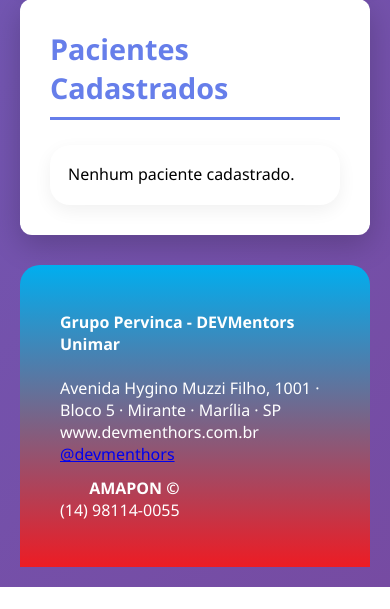
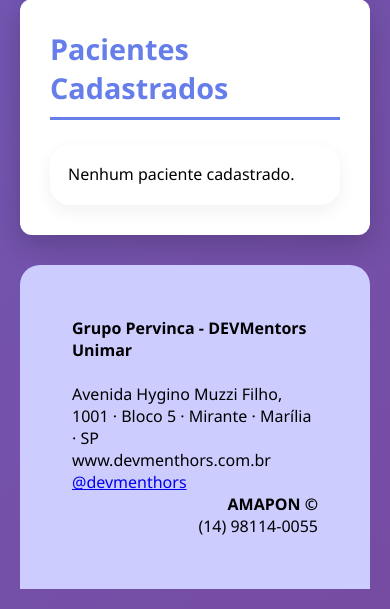
Before and after one commit to Nandazinha/Amapon_Pronto, a PHP site: page /cadastro.php in a window 390 px wide. Shown: the part 3586-4195 px from the top of the page. Before the commit the page ends 4173 px from the top, so only its background shows below. Run offline with PHP 8.4, Linux system fonts and the light colour scheme; data that the repository does not hold is empty.

Commit message:
aaaaaaaaa

```diff
--- a/cadastro.php
+++ b/cadastro.php
@@ -459,14 +459,15 @@ $pacientes = fetch_all(
     </main>
 
     <footer>
+
         <div class="container foot-inner">
             <div>
-                <strong>Grupo Pervinca - DEVMentors Unimar</strong><br><br>
+                <strong>Grupo Pervinca - DEVMentors Unimar</strong><br>
+                <br>
                 Avenida Hygino Muzzi Filho, 1001 · Bloco 5 · Mirante · Marília · SP <br>
                 www.devmenthors.com.br<br>
-                <a href="https://www.instagram.com/devmenthors">@devmenthors</a>
+                <a href="https://www.instagram.com/devmenthors?utm_source=ig_web_button_share_sheet&igsh=ZDNlZDc0MzIxNw==">@devmenthors</a>
             </div>
-
             <div style="text-align:right">
                 <strong>AMAPON ©</strong><br>
                 (14) 98114-0055
--- a/style.css
+++ b/style.css
@@ -265,8 +265,8 @@ h2 {
 }
 
 footer {
-  background: linear-gradient(180deg, var(--accent), var(--muted));
-  color: #fff;
+  background-color: #ccccff;
+  color: #000000;
   padding: 26px;
   margin-top: 28px;
   border-radius: var(--radius) var(--radius) 0 0;
--- a/style_cadastro.css
+++ b/style_cadastro.css
@@ -253,22 +253,15 @@ button:active {
 }
 
 /* RODAPÉ (usa o mesmo estilo base) */
+
 footer {
-  background: linear-gradient(180deg, var(--accent), var(--muted));
-  color: #fff;
-  padding: 26px 20px;
+  background-color: #ccccff;
+  color: #000000;
+  padding: 26px;
   margin-top: 28px;
   border-radius: var(--radius) var(--radius) 0 0;
 }
 
-footer .foot-inner {
-  max-width: var(--max-width);
-  margin: 0 auto;
-  display: flex;
-  justify-content: space-between;
-  gap: 12px;
-  flex-wrap: wrap;
-}
 
 /* RESPONSIVO */
 @media (max-width: 900px) {
@@ -309,5 +302,8 @@ footer .foot-inner {
 
   .foot-inner {
     grid-template-columns: 1fr;
+    background-color: #ccccff;
+    color: #000000;
+    padding: 26px;
   }
 }
```
Also changed, not shown: style_apoie.css (+2 -8 lines).
